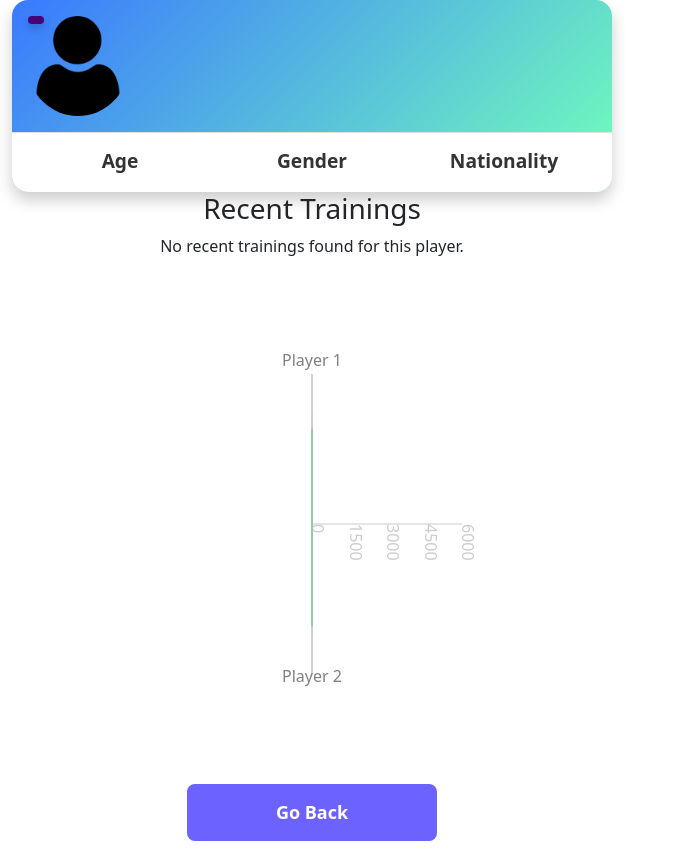
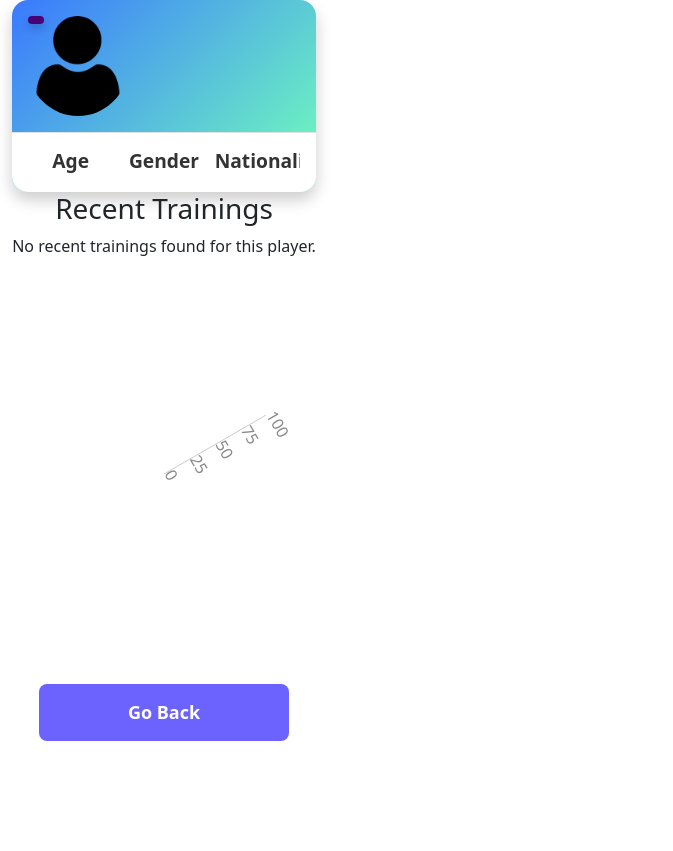
Before and after one commit to Go4It-Africa/tournament-frontend, a Next.js app: page /players/1 in a window 1280 px wide. Shown: the whole page, without its empty margins (0-673 px from the left). After the commit the page ends 800 px from the top, so only its background shows below. Built offline with nearby package versions, Linux system fonts and the light colour scheme.

Commit message:
Updates the radial chart component

```diff
--- a/src/app/_compnents/RadialChart.tsx
+++ b/src/app/_compnents/RadialChart.tsx
@@ -1,4 +1,5 @@
 'use client';
+
 import React from 'react';
 import {
   Radar,
@@ -6,76 +7,121 @@ import {
   PolarGrid,
   PolarAngleAxis,
   PolarRadiusAxis,
+  ResponsiveContainer,
 } from 'recharts';
 
-// Utility function to process raw CSV data
-const processData = (data: any[]) => {
-  return data.map((player) => ({
-    name: player['Player Name'],
-    Duration: parseFloat(player['Duration']),
-    Distance: parseFloat(player['Distance (km)']),
-    DistancePerMinute:
-      parseFloat(player['Distance (km)']) /
-      (parseFloat(player['Duration']) / 60),
-    TopSpeed: parseFloat(player['Max Speed (km/h)']),
-    WorkRate:
-      parseFloat(player['Sprint Distance (m)']) /
-      parseFloat(player['Distance (km)']),
-  }));
-};
+interface RadialChartProps {
+  data: { metric: string; value: number | string | null }[];
+}
 
-// Sample data (replace with processed data from CSV)
-const sampleData = [
-  {
-    name: 'Player 1',
-    Duration: 3809,
-    Distance: 3.2,
-    DistancePerMinute: 0.5,
-    TopSpeed: 28.5,
-    WorkRate: 0.05,
-  },
-  {
-    name: 'Player 2',
-    Duration: 4084,
-    Distance: 3.4,
-    DistancePerMinute: 0.5,
-    TopSpeed: 30.2,
-    WorkRate: 0.08,
-  },
-  // Add more players...
-];
-
-const RadialChart = () => {
+const RadialChart: React.FC<RadialChartProps> = ({ data }) => {
   return (
-    <div className='flex justify-center items-center h-screen bg-gray-100'>
-      <RadarChart
-        cx={300}
-        cy={250}
-        outerRadius={150}
-        width={600}
-        height={500}
-        data={sampleData}
-      >
-        <PolarGrid />
-        <PolarAngleAxis dataKey='name' />
-        <PolarRadiusAxis />
+    <div className='w-full max-w-2xl'>
+      <ResponsiveContainer width='100%' height={400}>
+        <RadarChart data={data}>
+          <PolarGrid stroke='#ccc' />
+          <PolarAngleAxis
+            dataKey='metric'
+            tick={{ fill: '#666', fontSize: 12 }}
+            stroke='#333'
+          />
+          <PolarRadiusAxis
+            angle={30}
+            domain={[0, 100]}
+            tick={{ fill: '#888' }}
+          />
           <Radar
-          name='Metrics'
-          dataKey='Distance'
+            name='Player Metrics'
+            dataKey='value'
             stroke='#8884d8'
             fill='#8884d8'
             fillOpacity={0.6}
           />
-        <Radar
-          name='Metrics'
-          dataKey='Duration'
-          stroke='#82ca9d'
-          fill='#82ca9d'
-          fillOpacity={0.6}
-        />
         </RadarChart>
+      </ResponsiveContainer>
     </div>
   );
 };
 
 export default RadialChart;
+
+// import React from 'react';
+// import {
+//   Radar,
+//   RadarChart,
+//   PolarGrid,
+//   PolarAngleAxis,
+//   PolarRadiusAxis,
+// } from 'recharts';
+
+// // Utility function to process raw CSV data
+// const processData = (data: any[]) => {
+//   return data.map((player) => ({
+//     name: player['Player Name'],
+//     Duration: parseFloat(player['Duration']),
+//     Distance: parseFloat(player['Distance (km)']),
+//     DistancePerMinute:
+//       parseFloat(player['Distance (km)']) /
+//       (parseFloat(player['Duration']) / 60),
+//     TopSpeed: parseFloat(player['Max Speed (km/h)']),
+//     WorkRate:
+//       parseFloat(player['Sprint Distance (m)']) /
+//       parseFloat(player['Distance (km)']),
+//   }));
+// };
+
+// // Sample data (replace with processed data from CSV)
+// const sampleData = [
+//   {
+//     name: 'Player 1',
+//     Duration: 3809,
+//     Distance: 3.2,
+//     DistancePerMinute: 0.5,
+//     TopSpeed: 28.5,
+//     WorkRate: 0.05,
+//   },
+//   {
+//     name: 'Player 2',
+//     Duration: 4084,
+//     Distance: 3.4,
+//     DistancePerMinute: 0.5,
+//     TopSpeed: 30.2,
+//     WorkRate: 0.08,
+//   },
+//   // Add more players...
+// ];
+
+// const RadialChart = () => {
+//   return (
+//     <div className='flex justify-center items-center h-screen bg-gray-100'>
+//       <RadarChart
+//         cx={300}
+//         cy={250}
+//         outerRadius={150}
+//         width={600}
+//         height={500}
+//         data={sampleData}
+//       >
+//         <PolarGrid />
+//         <PolarAngleAxis dataKey='name' />
+//         <PolarRadiusAxis />
+//         <Radar
+//           name='Metrics'
+//           dataKey='Distance'
+//           stroke='#8884d8'
+//           fill='#8884d8'
+//           fillOpacity={0.6}
+//         />
+//         <Radar
+//           name='Metrics'
+//           dataKey='Duration'
+//           stroke='#82ca9d'
+//           fill='#82ca9d'
+//           fillOpacity={0.6}
+//         />
+//       </RadarChart>
+//     </div>
+//   );
+// };
+
+// export default RadialChart;
```
Lines whose indentation alone changed are shown as unchanged.
